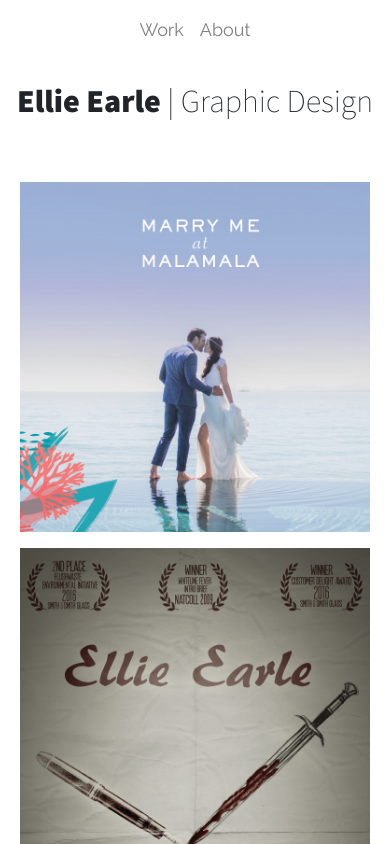
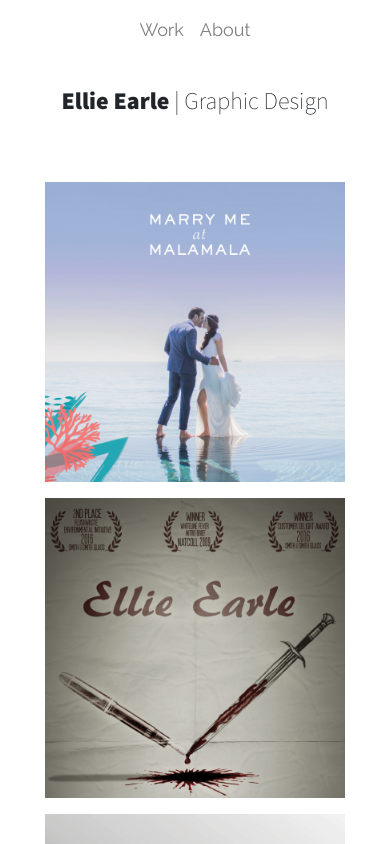
Before and after one commit to jonocairns/portfolio, a React (Create React App) app: page / in a window 390 px wide. Shown: the top 844 px of the page. Built offline with nearby package versions, Linux system fonts and the light colour scheme; a web font is replaced by a local one.

Commit message:
adjust header

```diff
--- a/src/Jumbotron.js
+++ b/src/Jumbotron.js
@@ -8,7 +8,7 @@ class Jumbotron extends Component {
                 <div className="App-bg d-flex justify-content-center align-items-center mt-10">
                     <div id="home">
                         <h1 className="header-font text-black d-none d-lg-block" ><span style={{fontWeight: 900}}>Ellie Earle</span> | Graphic Design</h1>
-                        <h2 className="header-font text-black d-lg-none" ><span style={{fontWeight: 900}}>Ellie Earle</span> | Graphic Design</h2>
+                        <h4 className="header-font text-black d-lg-none" ><span style={{fontWeight: 900}}>Ellie Earle</span> | Graphic Design</h4>
                     </div>
 
                 </div>
--- a/src/Projects.js
+++ b/src/Projects.js
@@ -20,8 +20,8 @@ class Projects extends Component {
                             className="m-2"
                             key={`project-${i}`}
                             style={{
-                                width: '350px',
-                                minHeight: '350px',
+                                width: '300px',
+                                minHeight: '300px',
                                 backgroundImage: `url(${p.hero})`,
                                 backgroundSize: 'cover',
                                 backgroundRepeat: 'norepeat'}}
```
